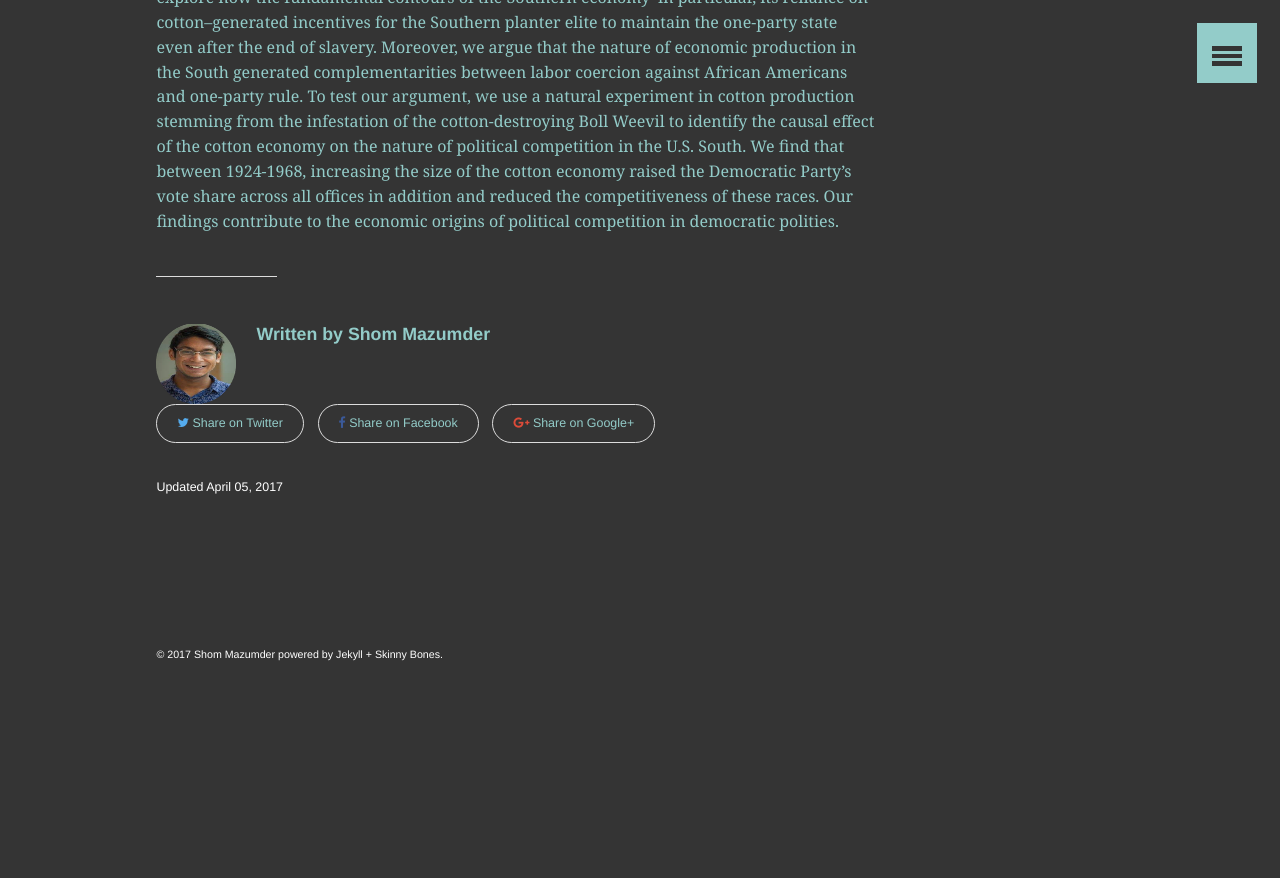
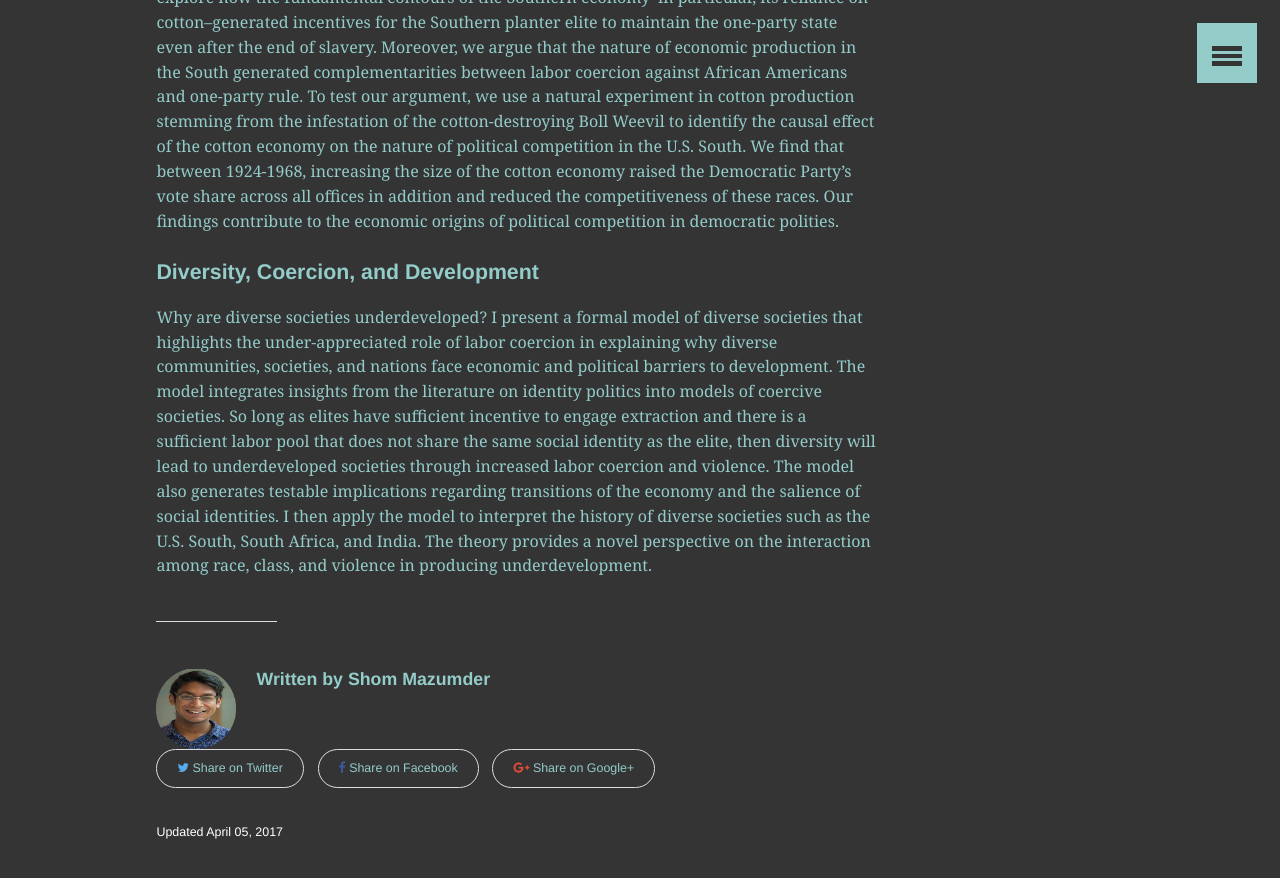
Before and after one commit to shommazumder/shommazumder.github.io-archive, a Jekyll site: the page built from _posts/2017-04-05-coercion.md, in a window 1280 px wide and 900 px high, scrolled down 1626 px. Shown: the top 878 px of the window. Built offline with Jekyll 4.4.1, drawn with Linux system fonts in a browser that asks for light colours; before the commit the page ends 2357 px from its top, so only the background shows below that.

Commit message:
added abstract for diversity, coercion, and development

```diff
--- a/_posts/2017-04-05-coercion.md
+++ b/_posts/2017-04-05-coercion.md
@@ -25,3 +25,7 @@ How do economic structures shape political behavior in highly racialized context
 \(with [James Feigenbaum](http://jamesfeigenbaum.github.io/)\)
 
 Why did the U.S. South develop into a one-party state while the rest of the United States remained a robust democracy? More broadly, what are the origins of political competition? Though the peculiar development of slavery explains the South's initial political development, the persistence of the one-party state in the South suggests that slavery alone cannot explain why the former Confederacy remained authoritarian well after emancipation. Instead, we explore how the fundamental contours of the Southern economy--in particular, its reliance on cotton--generated incentives for the Southern planter elite to maintain the one-party state even after the end of slavery. Moreover, we argue that the nature of economic production in the South generated complementarities between labor coercion against African Americans and one-party rule. To test our argument, we use a natural experiment in cotton production stemming from the infestation of the cotton-destroying Boll Weevil to identify the causal effect of the cotton economy on the nature of political competition in the U.S. South. We find that between 1924-1968, increasing the size of the cotton economy raised the Democratic Party's vote share across all offices in addition and reduced the competitiveness of these races. Our findings contribute to the economic origins of political competition in democratic polities.
+
+#### Diversity, Coercion, and Development
+
+Why are diverse societies underdeveloped? I present a formal model of diverse societies that highlights the under-appreciated role of labor coercion in explaining why diverse communities, societies, and nations face economic and political barriers to development. The model integrates insights from the literature on identity politics into models of coercive societies. So long as elites have sufficient incentive to engage extraction and there is a sufficient labor pool that does not share the same social identity as the elite, then diversity will lead to underdeveloped societies through increased labor coercion and violence. The model also generates testable implications regarding transitions of the economy and the salience of social identities. I then apply the model to interpret the history of diverse societies such as the U.S. South, South Africa, and India. The theory provides a novel perspective on the interaction among race, class, and violence in producing underdevelopment.
```
